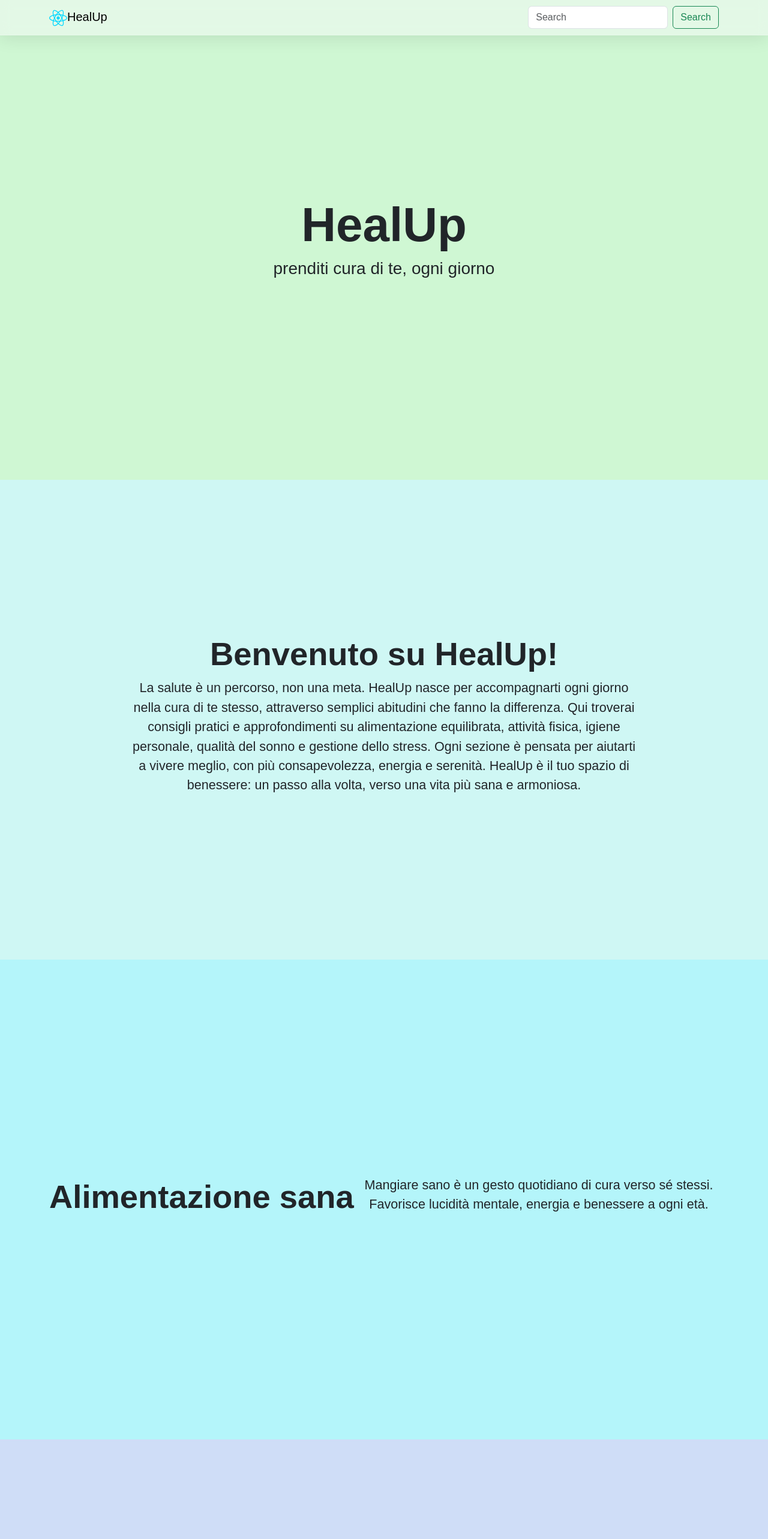
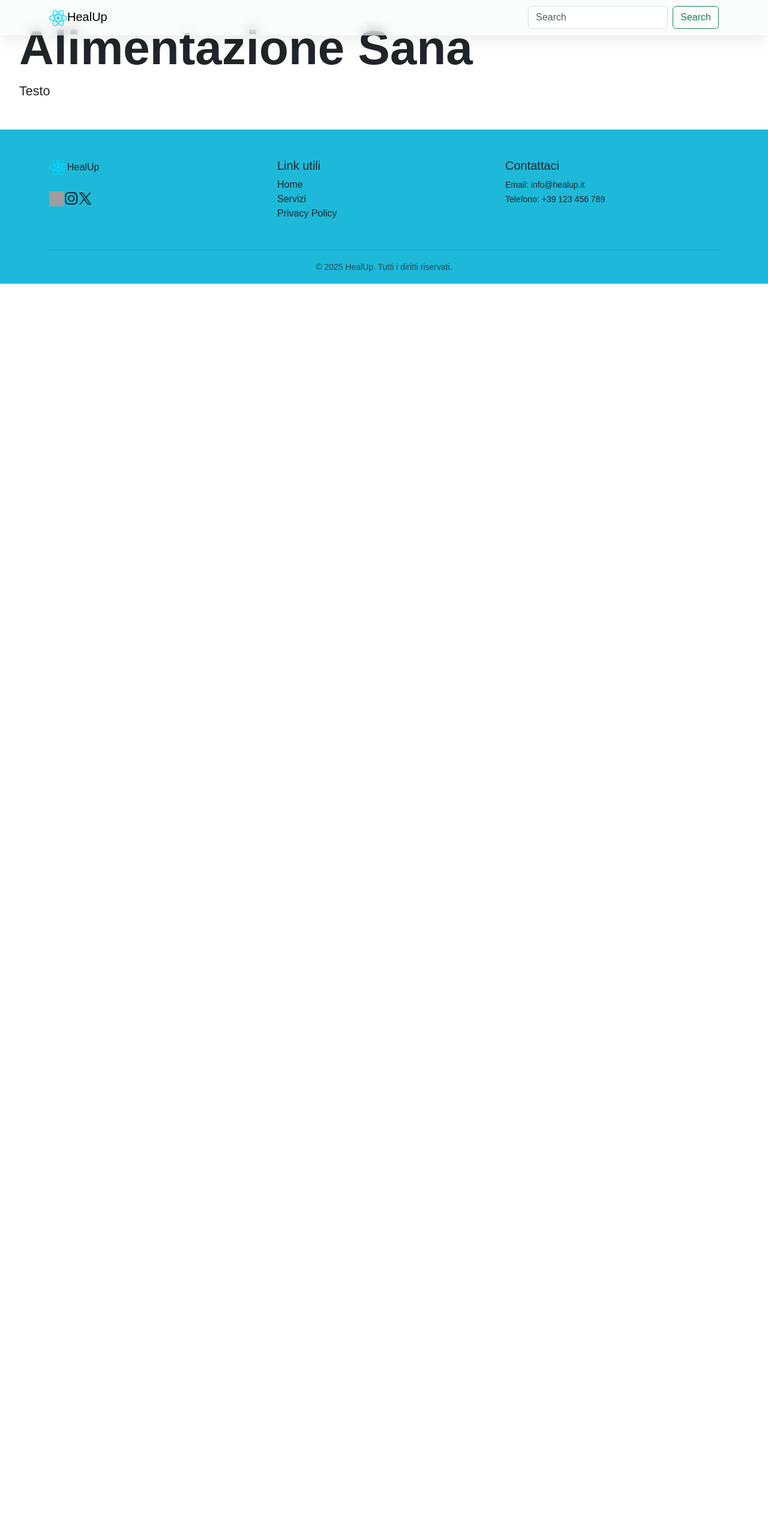
Before and after one commit to karda1/HealUp-react, a React (Vite) app: page /alimentazione-sana in a window 1280 px wide. Shown: the top 2566 px of the page at 60% size. After the commit the page ends 800 px from the top, so only its background shows below. Built offline with nearby package versions, Linux system fonts and the light colour scheme; grey boxes are pictures that could not be loaded.

Commit message:
Aggiunta Pagina

```diff
--- a/package.json
+++ b/package.json
@@ -12,12 +12,14 @@
   "dependencies": {
     "bootstrap": "^5.3.6",
     "react": "^19.1.0",
-    "react-dom": "^19.1.0"
+    "react-dom": "^19.1.0",
+    "react-router-dom": "^7.6.0"
   },
   "devDependencies": {
     "@eslint/js": "^9.25.0",
     "@types/react": "^19.1.2",
     "@types/react-dom": "^19.1.2",
+    "@types/react-router-dom": "^5.3.3",
     "@vitejs/plugin-react": "^4.4.1",
     "eslint": "^9.25.0",
     "eslint-plugin-react-hooks": "^5.2.0",
--- a/src/App.tsx
+++ b/src/App.tsx
@@ -1,11 +1,18 @@
+import { BrowserRouter as Router, Routes, Route, Link } from "react-router-dom"; // aggiunta
 import Navbar from "./components/Navbar";
 import FullScreenSection from "./components/FullScreenSection";
 import Footer from "./components/Footer";
+import AlimentazioneSana from "./pages/AlimentazioneSana"; // nuova pagina
 
 function App() {
   return (
+    <Router>
+      <Navbar />
+      <Routes>
+        <Route
+          path="/"
+          element={
             <>
-      <Navbar></Navbar>
               <FullScreenSection bg="#CFF7D3">
                 <h1>HealUp</h1>
                 <h3>prenditi cura di te, ogni giorno</h3>
@@ -24,7 +31,9 @@ function App() {
                 </p>
               </FullScreenSection>
               <FullScreenSection type="secondary" bg="#B4F5FA">
-        <h2>Alimentazione sana</h2>
+                <Link to="/alimentazione-sana" style={{ textDecoration: "none", color: "inherit" }}>
+                  <h2 style={{ cursor: "pointer" }}>Alimentazione sana</h2>
+                </Link>
                 <p>
                   Mangiare sano è un gesto quotidiano di cura verso sé stessi. Favorisce
                   lucidità mentale, energia e benessere a ogni età.
@@ -62,8 +71,13 @@ function App() {
                   equilibrio, calma e concentrazione.
                 </p>
               </FullScreenSection>
-      <Footer></Footer>
             </>
+          }
+        />
+        <Route path="/alimentazione-sana" element={<AlimentazioneSana />} />
+      </Routes>
+      <Footer />
+    </Router>
   );
 }
 
--- /dev/null
+++ b/src/pages/AlimentazioneSana.tsx
@@ -0,0 +1,14 @@
+import React from 'react';
+
+const AlimentazioneSana: React.FC = () => {
+  return (
+    <div style={{ padding: "2rem" }}>
+      <h1>Alimentazione Sana</h1>
+      <p>
+        Testo
+      </p>
+    </div>
+  );
+};
+
+export default AlimentazioneSana;
```
Also changed, not shown: 1 other file (tests, documents, lock files or other folders). Lines whose indentation alone changed are shown as unchanged.
